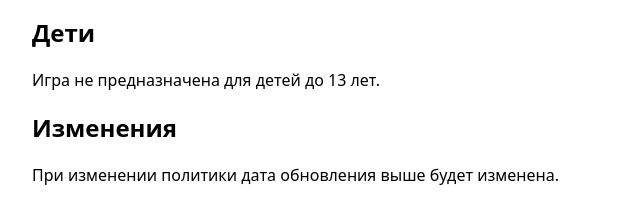
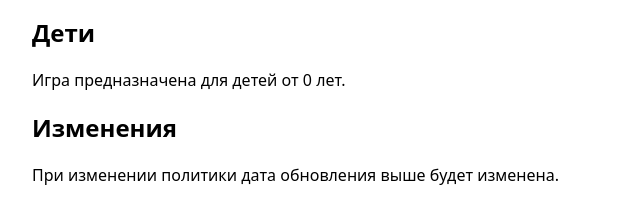
Before and after one commit to StepanPutsyk/StepanPutsyk.github.io, a plain HTML site: page privacy.html in a window 1280 px wide. Shown: the part 427-630 px from the top of the page, 258-898 px from the left. Drawn offline with Linux system fonts and the light colour scheme.

Commit message:
Update privacy.html

```diff
--- a/privacy.html
+++ b/privacy.html
@@ -12,7 +12,7 @@
   <p>Для показа рекламы используется Yandex Mobile Ads SDK. Сеть может собирать обезличенные технические данные устройства (рекламный идентификатор, модель, версия ОС) для подбора рекламы. Подробнее: <a href="https://yandex.ru/legal/mobile_ads_sdk_agreement/">условия Yandex Mobile Ads</a>.</p>
 
   <h2>Дети</h2>
-  <p>Игра не предназначена для детей до 13 лет.</p>
+  <p>Игра предназначена для детей от 0 лет.</p>
 
   <h2>Изменения</h2>
   <p>При изменении политики дата обновления выше будет изменена.</p>
```
